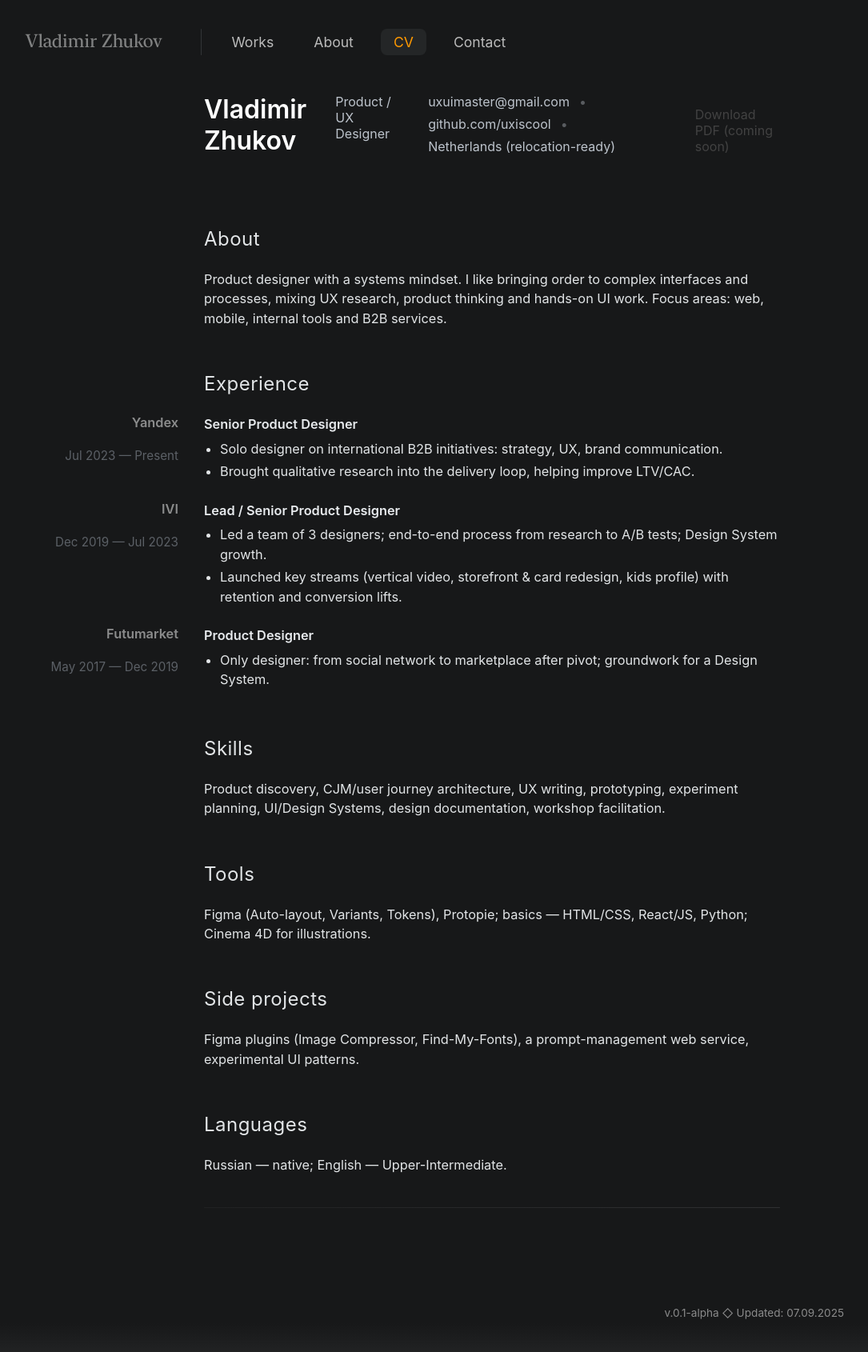
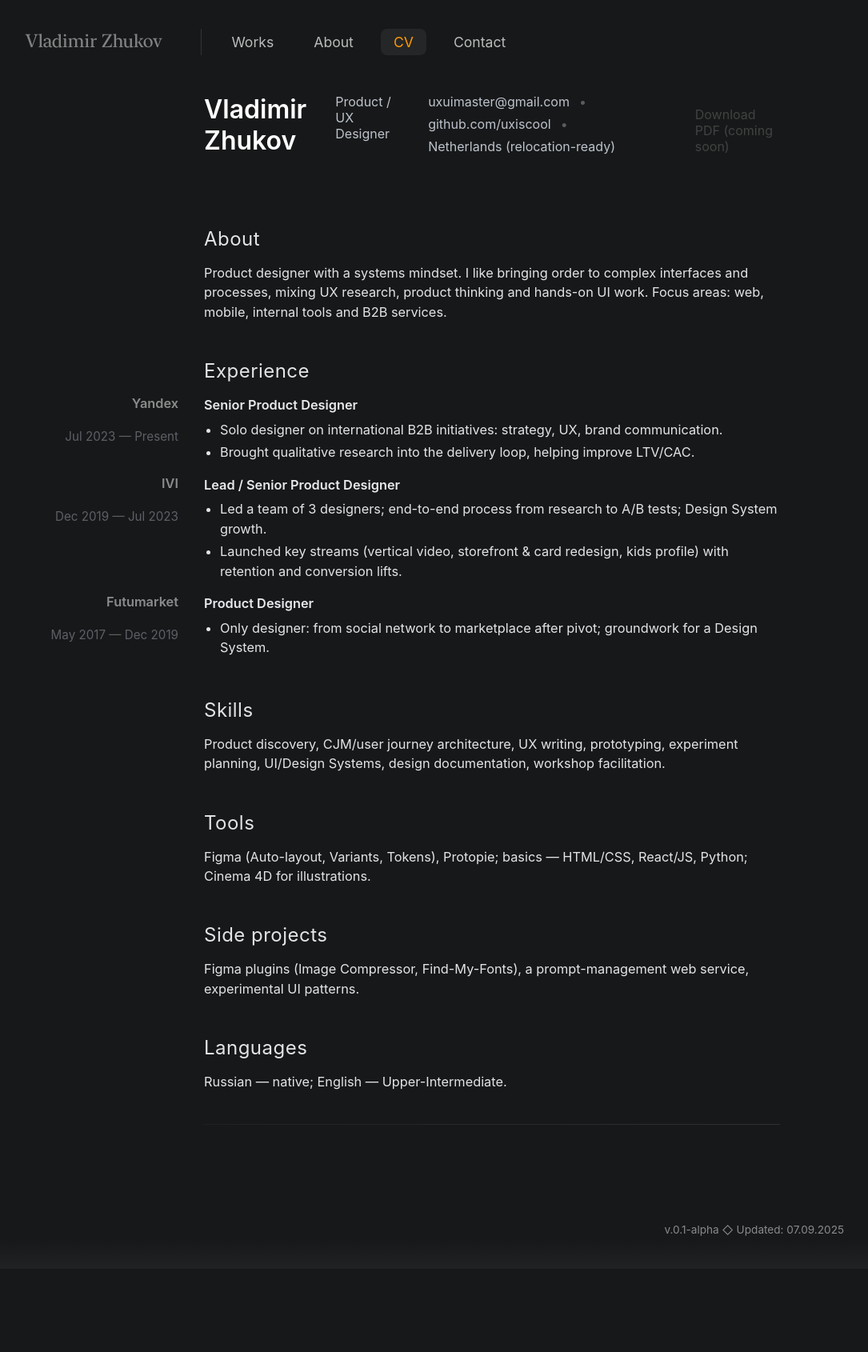
Before and after one commit to uxiscool/experience, a Jekyll site: the page built from cv.md, in a window 1280 px wide. Shown: the whole page at 80% size, without its empty margins (25-1110 px from the left). Built offline with Jekyll 4.4.1, drawn with Linux system fonts in a browser that asks for light colours; after the commit the page ends 1586 px from its top, so only the background shows below that.

Commit message:
Add files via upload

```diff
--- a/css/main.css
+++ b/css/main.css
@@ -1006,7 +1006,7 @@ body.mm-open{ overflow: hidden; }
 :root{
   --cv-rail-w: 180px;       /* ширина левого «рейла» */
   --cv-gap: 28px;           /* зазор между рейлом и контентом */
-  --cv-row: 20px;           /* вертикальный шаг между строками */
+  --cv-row: 12px;           /* вертикальный шаг между строками */
 }
 
 /* Заголовок */
```
